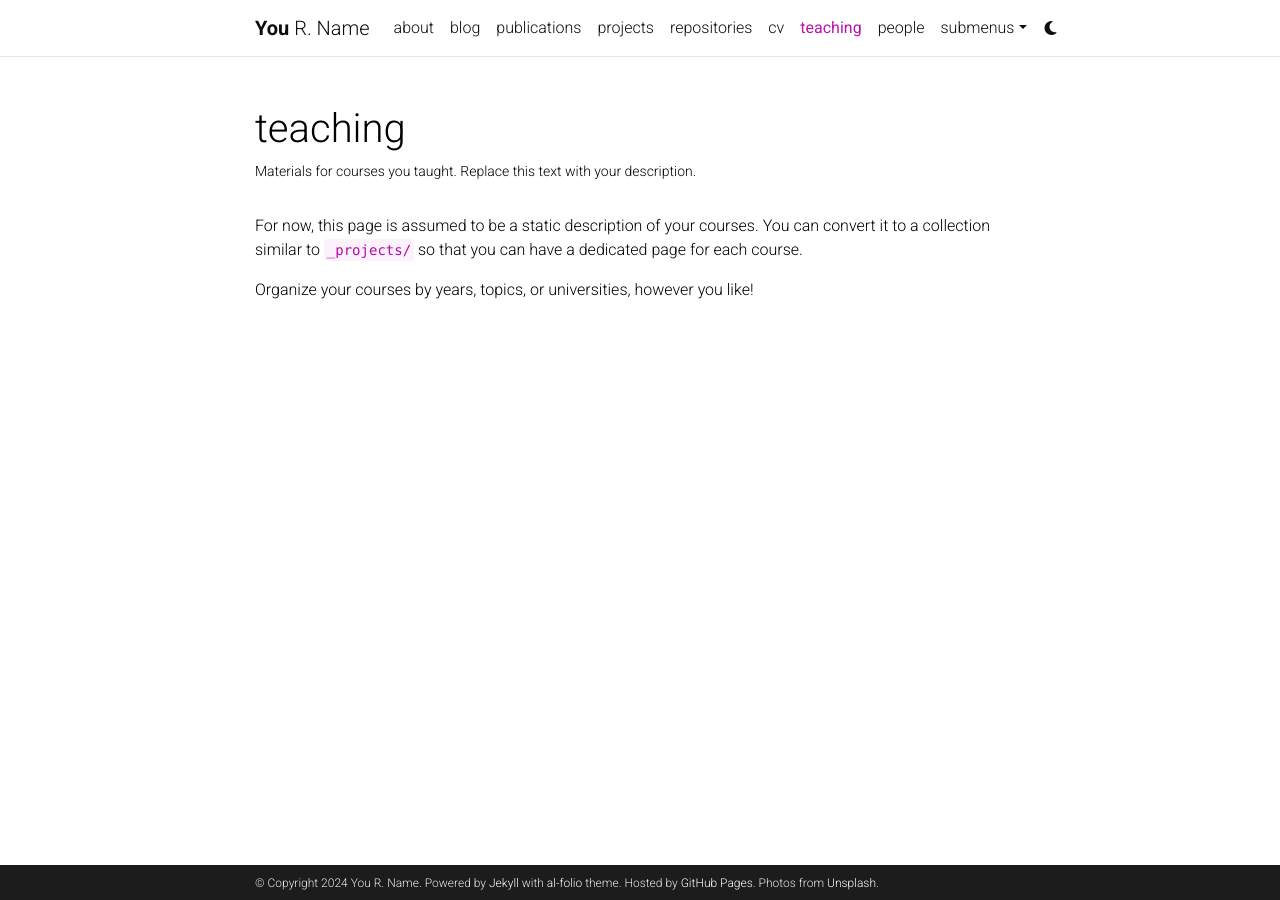
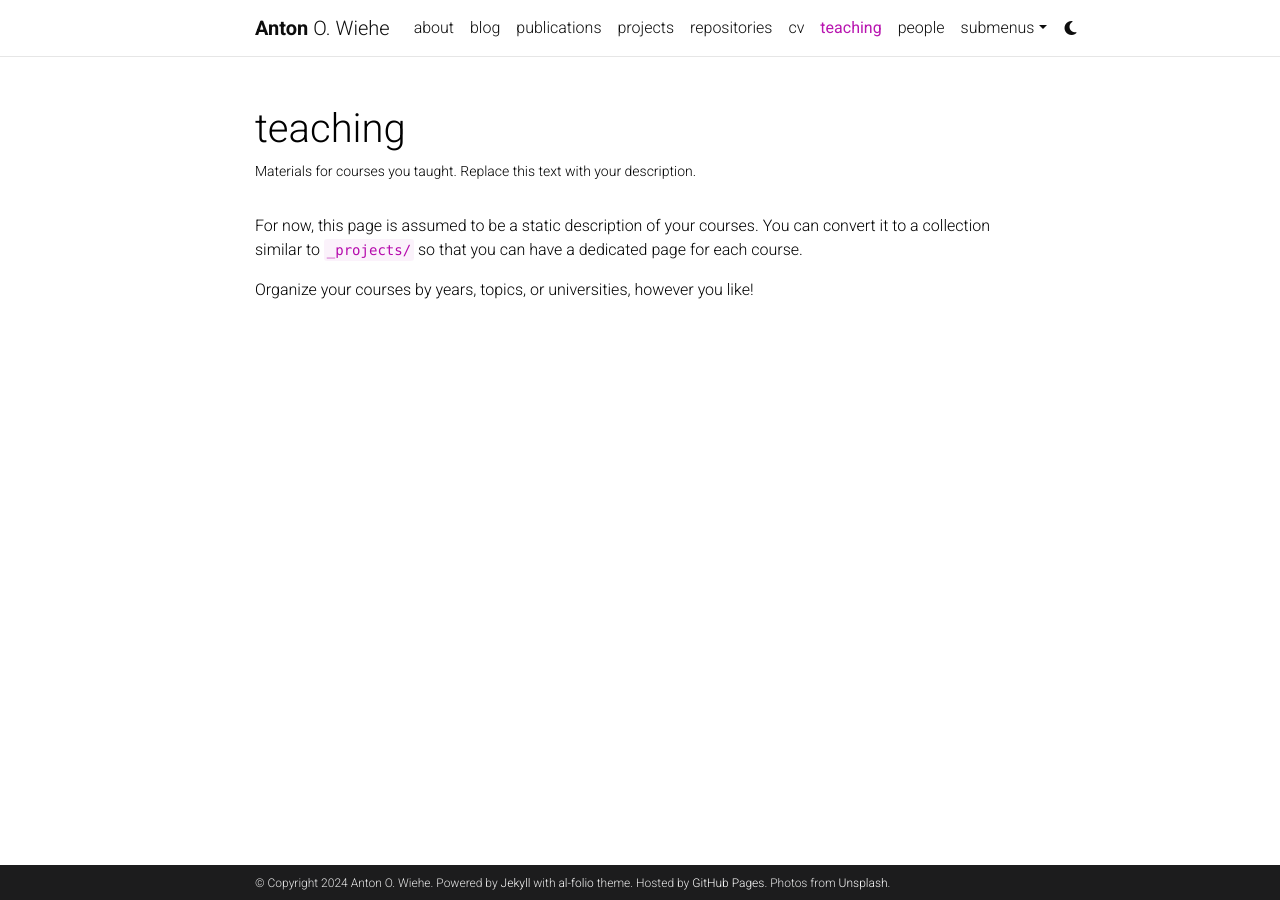
Before and after one commit to NotNANtoN/NotNANtoN.github.io, a Jekyll site: the page built from _pages/teaching.md, in a window 1280 px wide. Built offline with Jekyll 4.4.1, drawn with Linux system fonts in a browser that asks for light colours; comment, search, counter and statistics services are not loaded; a style sheet for code colours, icons or effects is not loaded; some of the changed lines change nothing that is shown.

Commit message:
Update _config.yml
add socials

```diff
--- a/_config.yml
+++ b/_config.yml
@@ -3,17 +3,17 @@
 # -----------------------------------------------------------------------------
 
 title: blank # the website title (if blank, full name will be used instead)
-first_name: You
-middle_name: R.
-last_name: Name
+first_name: Anton
+middle_name: O.
+last_name: Wiehe
 email: you@example.com
 description: > # the ">" symbol means to ignore newlines until "footer_text:"
-  A simple, whitespace theme for academics. Based on [*folio](https://github.com/bogoli/-folio) design.
+  A page displaying Anton's work, goals and aspirations.
 footer_text: >
   Powered by <a href="https://jekyllrb.com/" target="_blank">Jekyll</a> with <a href="https://github.com/alshedivat/al-folio">al-folio</a> theme.
   Hosted by <a href="https://pages.github.com/" target="_blank">GitHub Pages</a>.
   Photos from <a href="https://unsplash.com" target="_blank">Unsplash</a>.
-keywords: jekyll, jekyll-theme, academic-website, portfolio-website  # add your own keywords or leave empty
+keywords: artificial-general-intelligence, agi, cognition, intelligence  # add your own keywords or leave empty
 
 lang: en # the language of your site (for example: en, fr, cn, ru, etc.)
 icon: ⚛️  # the emoji used as the favicon (alternatively, provide image name in /assets/img/)
@@ -68,13 +68,13 @@
 # Social integration
 # -----------------------------------------------------------------------------
 
-github_username: # your GitHub user name
+github_username: NotNaNtoN # your GitHub user name
 gitlab_username: # your GitLab user name
-x_username: # your X handle
+x_username: antonwiehe # your X handle
 mastodon_username: # your mastodon instance+username in the format instance.tld/@username
-linkedin_username: # your LinkedIn user name
+linkedin_username: antonwiehe # your LinkedIn user name
 telegram_username: # your Telegram user name
-scholar_userid: # your Google Scholar ID
+scholar_userid: XAgRA8sAAAAJ # your Google Scholar ID
 semanticscholar_id: # your Semantic Scholar ID
 whatsapp_number: # your WhatsApp number (full phone number in international format. Omit any zeroes, brackets, or dashes when adding the phone number in international format.)
 orcid_id: # your ORCID ID
@@ -105,7 +105,7 @@
 wechat_qr: # filename of your wechat qr-code saved as an image (e.g., wechat-qr.png if saved to assets/img/wechat-qr.png)
 
 contact_note: >
-  You can even add a little note about which of these is the best way to reach you.
+  Reach me wherever :-)
 
 # -----------------------------------------------------------------------------
 # Analytics and search engine verification
```
